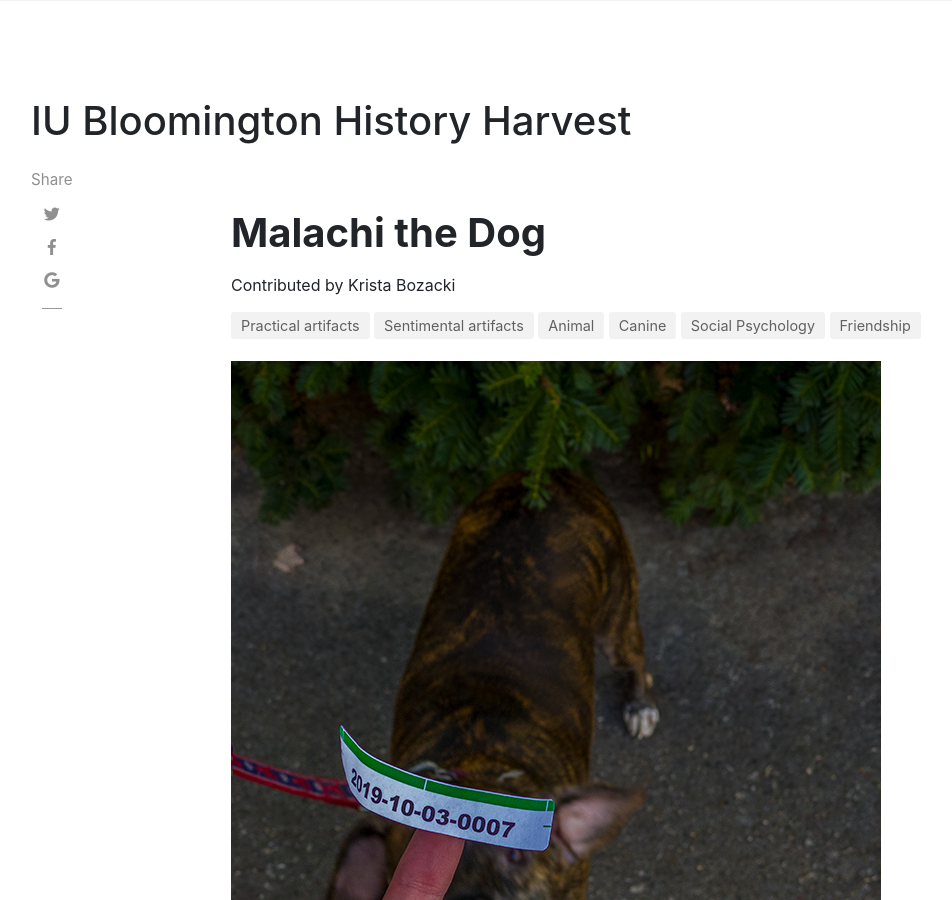
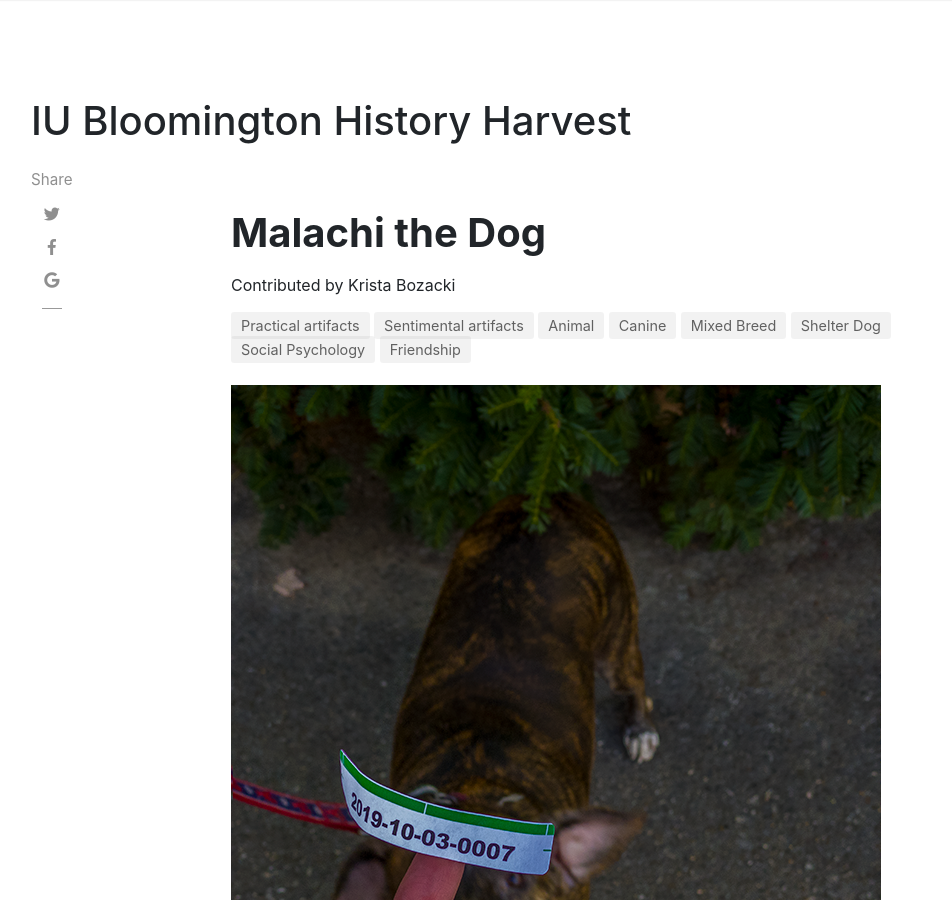
Before and after one commit to H301HistoryHarvest/H301HistoryHarvest, a Jekyll site: the page built from _items/2019-10-03-0007.md, in a window 1280 px wide and 900 px high. Shown: the whole window, without its empty margins (54-1006 px from the left). Built offline with Jekyll 4.4.1, drawn with Linux system fonts in a browser that asks for light colours; nearby versions of some CDN libraries; comment, search, counter and statistics services are not loaded.

Commit message:
Update 2019-10-03-0007.md

```diff
--- a/_items/2019-10-03-0007.md
+++ b/_items/2019-10-03-0007.md
@@ -11,7 +11,7 @@ itemdate: ca. 2019
 itemtype: Animal
 shortdesc: A brown and black two-year-old boston terrior / beagle mix
 categories: [ Sentimental,Practical ]
-tags: [ Animal, Canine, Social Psychology, Friendship, ]
+tags: [ Animal, Canine, Mixed Breed, Shelter Dog, Social Psychology, Friendship, ]
 ---
 
 ## About This Item
```
